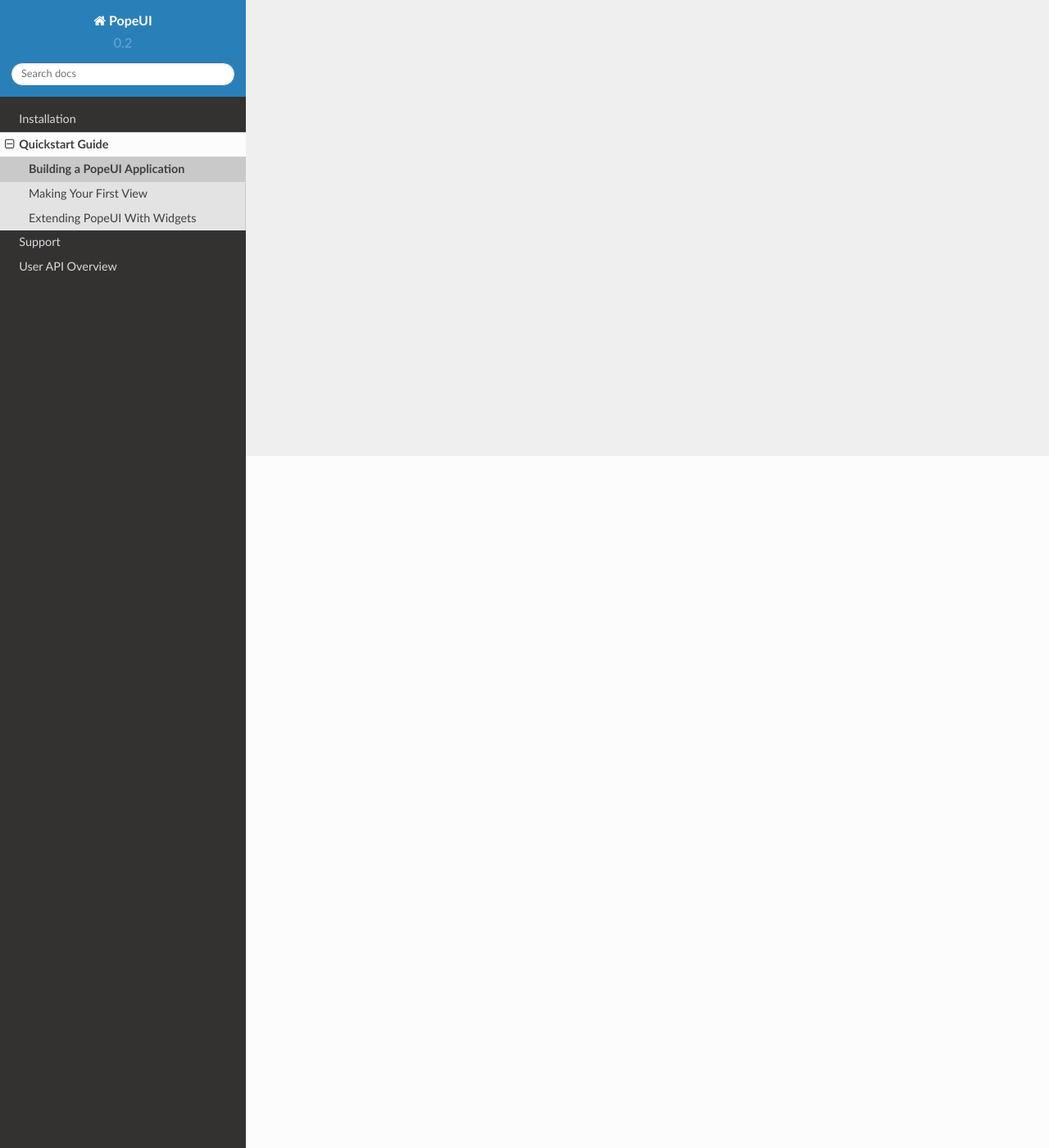
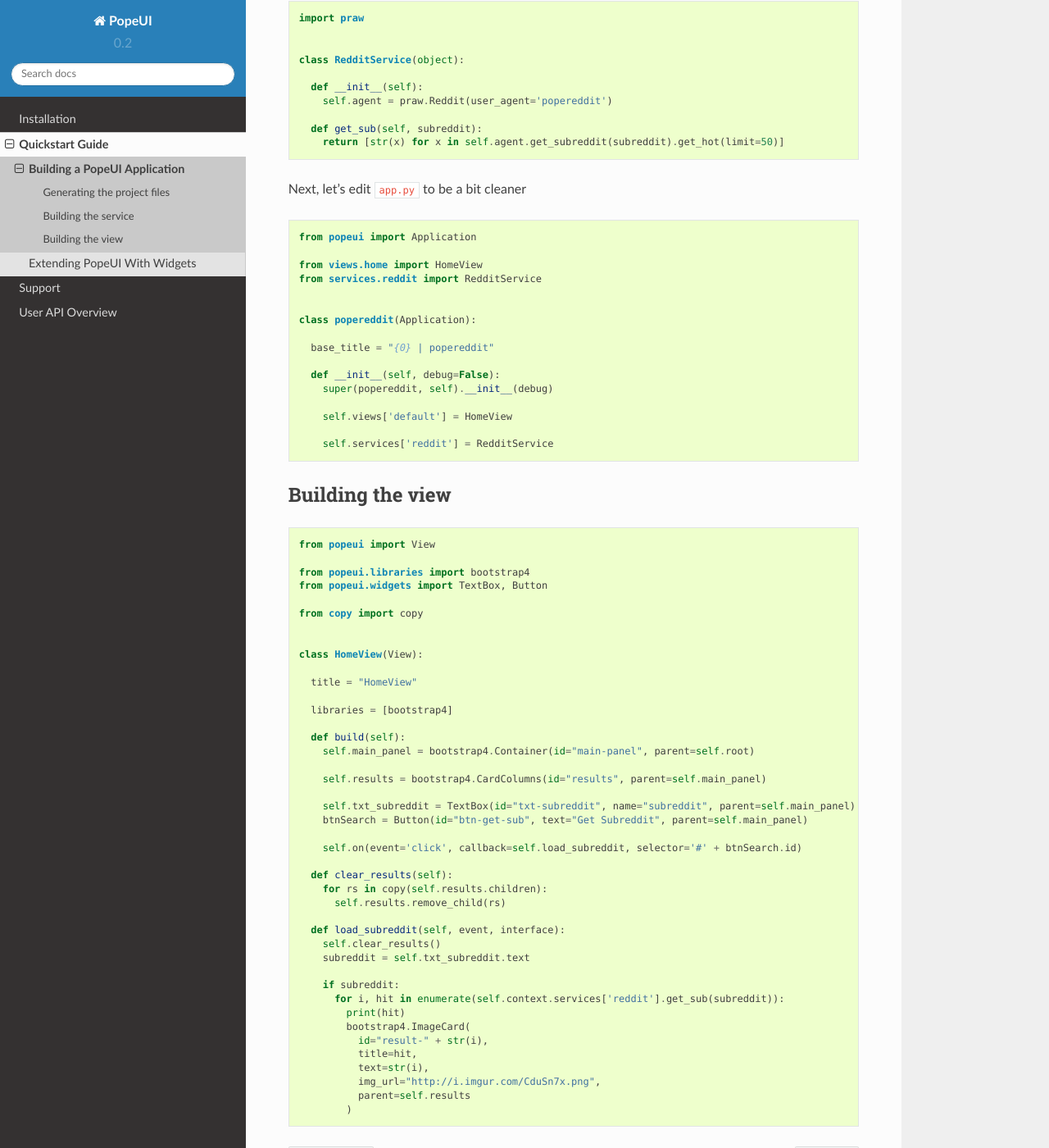
Before and after one commit to dalloriam/engel, a Sphinx documentation site: the page built from docs/howto/popeui.application.rst, in a window 1280 px wide and 1400 px high, scrolled down 844 px. Shown: the whole window at 82% size. Built offline with Sphinx 7.4.7 and the Read the Docs theme 2.0.0, drawn with Linux system fonts in a browser that asks for light colours; some of the changed text lies outside the part shown.

Commit message:
Update Howo

```diff
--- a/docs/howto/popeui.application.rst
+++ b/docs/howto/popeui.application.rst
@@ -1,2 +1,127 @@
 Building a PopeUI Application
 =============================
+
+This section will cover the creation of a basic PopeUI application that will display the headlines from Reddit using
+PRAW_.
+
+.. _PRAW: https://github.com/praw-dev/praw/
+
+Let's begin by installing PRAW.
+
+.. code-block:: shell
+
+  $ pip install praw
+
+
+Generating the project files
+----------------------------
+
+Once PRAW is installed, let's use PopeUI's build-in code generator to generate the basic skeleton of our application.
+
+.. code-block:: shell
+
+  $ pope new popereddit
+
+This will generate the following structure:
+
+.. code-block:: text
+
+  popereddit                    - main app directory
+  ├── app.py                    - application entry point
+  ├── views/                    - views package
+  │   ├── home.py               - Default home view
+  ├── services/                 - services package
+  │   ├── home.py               - default home service
+
+
+Building the service
+--------------------
+
+Let's rename ``services/home.py`` to ``services/reddit.py`` and edit it so that the contents
+look like:
+
+.. code-block:: python
+
+  import praw
+
+
+  class RedditService(object):
+
+    def __init__(self):
+      self.agent = praw.Reddit(user_agent='popereddit')
+
+    def get_sub(self, subreddit):
+      return [str(x) for x in self.agent.get_subreddit(subreddit).get_hot(limit=50)]
+
+
+
+Next, let's edit ``app.py`` to be a bit cleaner
+
+.. code-block:: python
+
+  from popeui import Application
+
+  from views.home import HomeView
+  from services.reddit import RedditService
+
+
+  class popereddit(Application):
+
+    base_title = "{0} | popereddit"
+
+    def __init__(self, debug=False):
+      super(popereddit, self).__init__(debug)
+
+      self.views['default'] = HomeView
+
+      self.services['reddit'] = RedditService
+
+
+Building the view
+-----------------
+
+
+.. code-block:: python
+
+  from popeui import View
+
+  from popeui.libraries import bootstrap4
+  from popeui.widgets import TextBox, Button
+
+  from copy import copy
+
+
+  class HomeView(View):
+
+    title = "HomeView"
+
+    libraries = [bootstrap4]
+
+    def build(self):
+      self.main_panel = bootstrap4.Container(id="main-panel", parent=self.root)
+
+      self.results = bootstrap4.CardColumns(id="results", parent=self.main_panel)
+
+      self.txt_subreddit = TextBox(id="txt-subreddit", name="subreddit", parent=self.main_panel)
+      btnSearch = Button(id="btn-get-sub", text="Get Subreddit", parent=self.main_panel)
+
+      self.on(event='click', callback=self.load_subreddit, selector='#' + btnSearch.id)
+
+    def clear_results(self):
+      for rs in copy(self.results.children):
+        self.results.remove_child(rs)
+
+    def load_subreddit(self, event, interface):
+      self.clear_results()
+      subreddit = self.txt_subreddit.text
+
+      if subreddit:
+        for i, hit in enumerate(self.context.services['reddit'].get_sub(subreddit)):
+          print(hit)
+          bootstrap4.ImageCard(
+            id="result-" + str(i),
+            title=hit,
+            text=str(i),
+            img_url="http://i.imgur.com/CduSn7x.png",
+            parent=self.results
+          )
--- a/docs/howto/popeui.rst
+++ b/docs/howto/popeui.rst
@@ -4,8 +4,9 @@ Quickstart Guide
 This section aims to explain the basics of working with PopeUI.
 It focuses primarily on application development, but will also touch the subject of extending PopeUI by adding your own widgets and libraries.
 
+This guide assumes that you already have PopeUI installed and working in your environment. If that is not the case, you should check out the :doc:`../install` section.
+
 .. toctree::
 
   popeui.application
-  popeui.view
   popeui.widget
--- a/docs/howto/popeui.view.rst
+++ /dev/null
@@ -1,2 +0,0 @@
-Making Your First View
-======================
```
